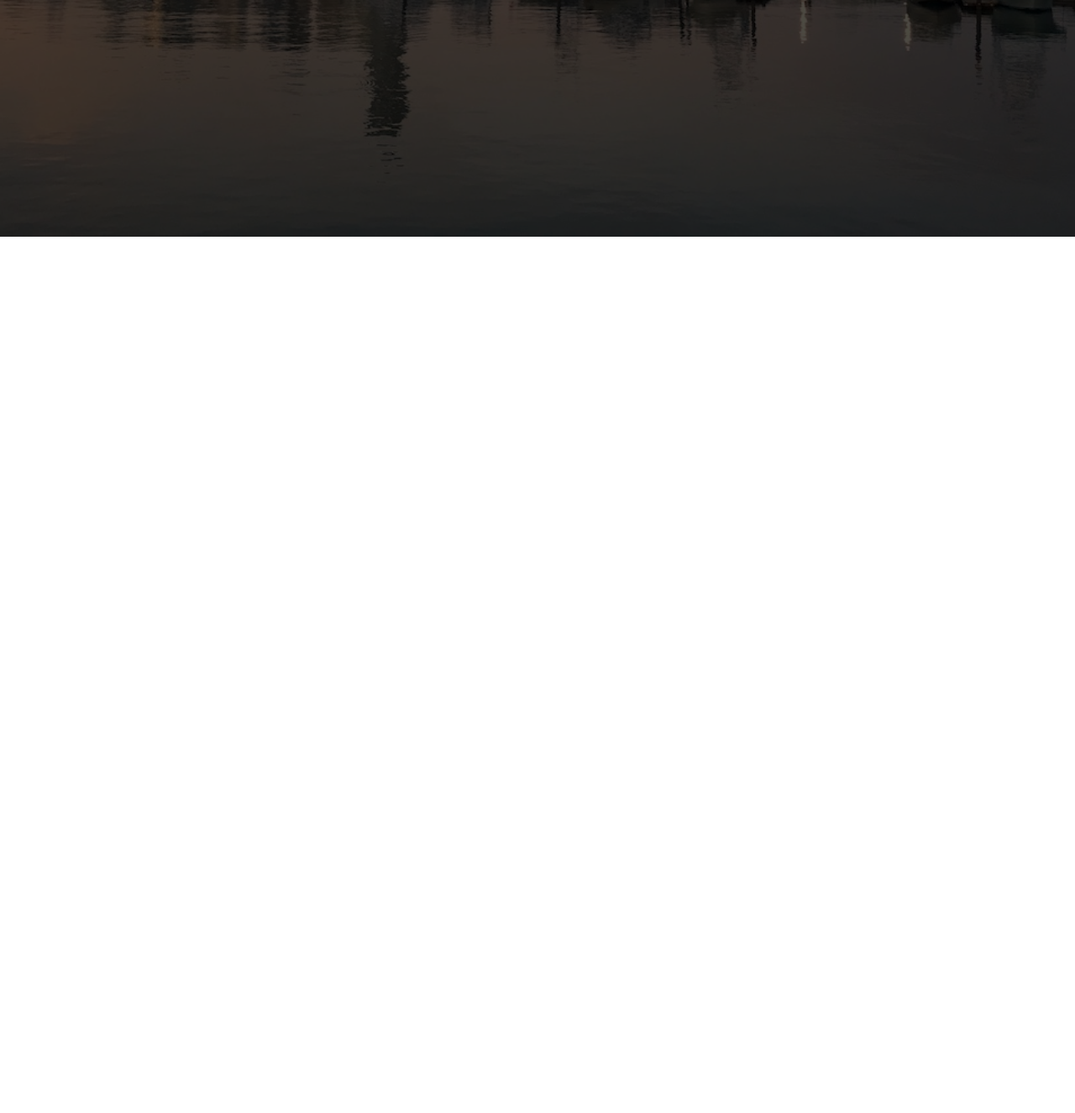
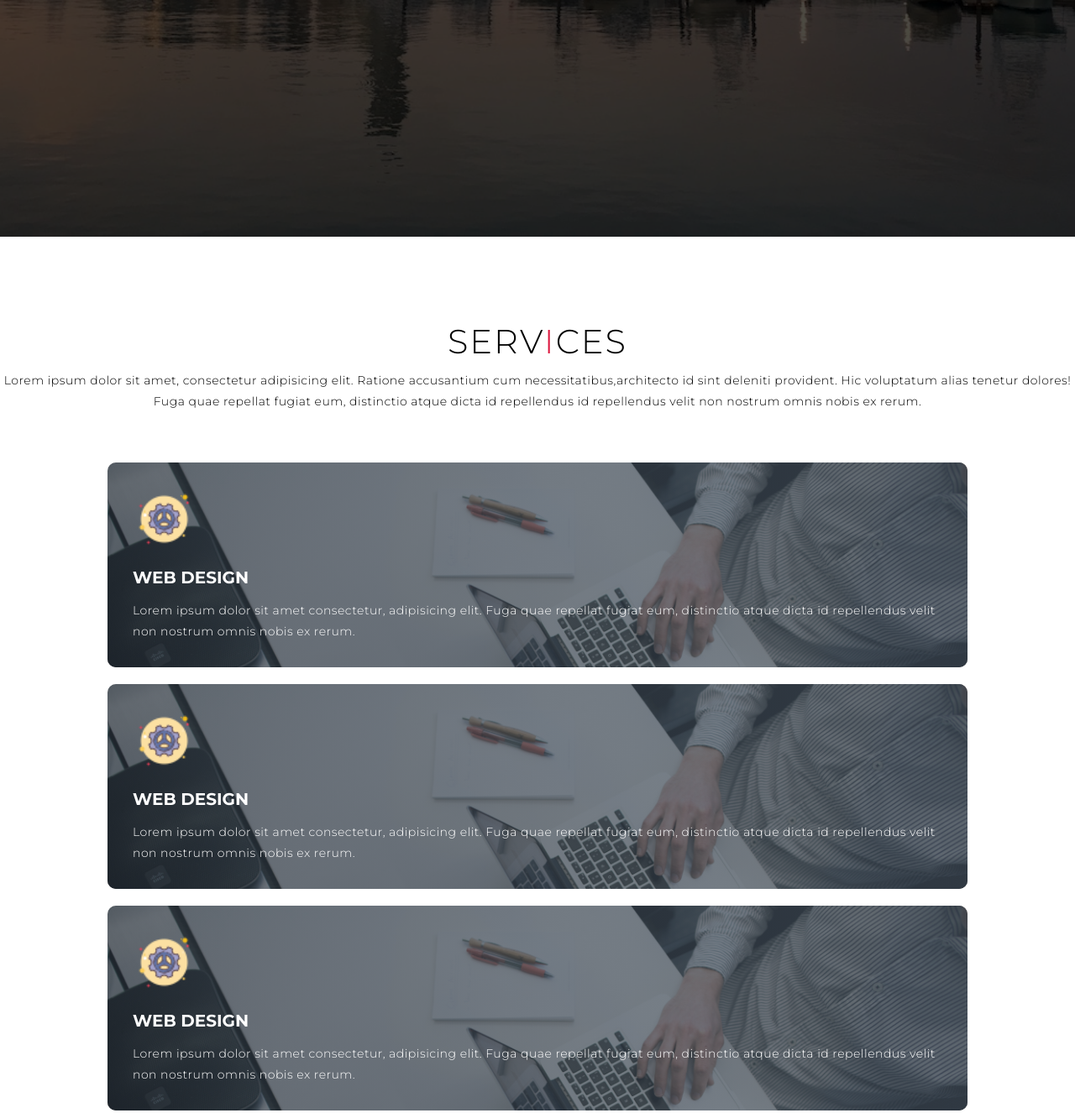
Before and after one commit to Juanerre/Clone-Profesional-profile-Web, a plain HTML site: page index.html in a window 1280 px wide. Shown: the part 518-1844 px from the top of the page at 84% size. Before the commit the page ends 800 px from the top, so only its background shows below. Drawn offline with Linux system fonts and the light colour scheme.

Commit message:
2nd commit services sectios finished

```diff
--- a/index.html
+++ b/index.html
@@ -22,5 +22,38 @@
 
     <!--Hero  Section  -->
 
+<!-- Services section -->
+<section id="services">
+    <div class="services container">
+        <div class="service-top">
+            <h1 class="section-title">Serv<span>i</span>ces</h1>
+            <p>Lorem ipsum dolor sit amet, consectetur adipisicing elit. Ratione accusantium cum necessitatibus,architecto id sint deleniti provident. Hic voluptatum alias tenetur dolores! Fuga quae repellat fugiat eum, distinctio atque dicta id repellendus id repellendus velit non nostrum omnis nobis ex rerum.</p>
+        </div>
+        <div class="service-bottom">
+            <div class="service-item">
+                <div class="icon"><img src="./assets/icons/icons8-gear-50.png" alt="gear image"></div>
+                <h2>Web Design</h2>
+                <p>Lorem ipsum dolor sit amet consectetur, adipisicing elit. Fuga quae repellat fugiat eum, distinctio atque dicta id repellendus velit non nostrum omnis nobis ex rerum.</p>
+            </div>
+            <div class="service-item">
+                <div class="icon"><img src="./assets/icons/icons8-gear-50.png" alt="gear image"></div>
+                <h2>Web Design</h2>
+                <p>Lorem ipsum dolor sit amet consectetur, adipisicing elit. Fuga quae repellat fugiat eum, distinctio atque dicta id repellendus velit non nostrum omnis nobis ex rerum.</p>
+            </div>
+            <div class="service-item">
+                <div class="icon"><img src="./assets/icons/icons8-gear-50.png" alt="gear image"></div>
+                <h2>Web Design</h2>
+                <p>Lorem ipsum dolor sit amet consectetur, adipisicing elit. Fuga quae repellat fugiat eum, distinctio atque dicta id repellendus velit non nostrum omnis nobis ex rerum.</p>
+            </div>
+            <div class="service-item">
+                <div class="icon"><img src="./assets/icons/icons8-gear-50.png" alt="gear image"></div>
+                <h2>Web Design</h2>
+                <p>Lorem ipsum dolor sit amet consectetur, adipisicing elit. Fuga quae repellat fugiat eum, distinctio atque dicta id repellendus velit non nostrum omnis nobis ex rerum.</p>
+            </div>
+        </div>
+    </div>
+</section>
+<!-- End Services section -->
+
 </body>
 </html>
--- a/style.css
+++ b/style.css
@@ -22,6 +22,21 @@ a {
     display: flex;
     align-items: center;
     justify-content: center;
+}
+
+img {
+    height: 100%;
+    width: 100%;
+    object-fit: cover;
+}
+
+p {
+    color: black;
+    font-size: 1.4rem;
+    margin-top: 5px;
+    line-height: 2.5rem;
+    font-weight: 300;
+    letter-spacing: 0.05rem;
 }
 
 /* herro section */
@@ -116,7 +131,88 @@ a {
     background-color: crimson;
 }
 
+/* Services section */
 
+#services .services {
+    flex-direction: column;
+    text-align: center;
+    max-width: 1500px;
+    margin: 0 auto;
+    padding: 100px 0;
+}
+
+#services .section-title {
+    font-size: 4rem;
+    font-weight: 300;
+    color:black;
+    margin-bottom: 10px;
+    text-transform: uppercase;
+    letter-spacing: 0.2rem;
+    text-align: center;
+}
+
+#services .section-title span {
+    color: crimson;
+}
+
+#services .service-bottom {
+    display: flex;
+    align-items: center;
+    justify-content: center;
+    flex-wrap: wrap;
+    margin-top: 50px;
+}
+
+#services .service-item {
+    flex-basis: 80%;
+    display: flex;
+    align-items: flex-start;
+    justify-content: center;
+    flex-direction: column;
+    padding: 30px;
+    border-radius: 10px;
+    background-image: url(./assets/img/tyler-franta-iusJ25iYu1c-unsplash.jpg);
+    background-size: cover;
+    margin: 10px 5%;
+    position: relative;
+    z-index: 1;
+    overflow: hidden;
+}
+
+#services .service-item::after {
+    content: '';
+    position: absolute;
+    left: 0;
+    top: 0;
+    height: 100%;
+    width: 100%;
+    background-image:linear-gradient(60deg, #29323c 0%, #485563 100%);
+    opacity: 0.7;
+    z-index: -1;
+}
+
+#services .service-bottom .icon {
+    height: 75px;
+    width: 75px;
+    margin-bottom: 20px;
+}
+
+#services .service-item h2 {
+    font-size: 2rem;
+    color: white;
+    margin-bottom: 10px;
+    text-transform: uppercase;
+}
+
+#services .service-item p {
+    color: white;
+    text-align: left;
+}
+
+
+
+
+/* End Services section */
 
 /* end Hero section */
 
```
Also changed, not shown: assets/icons/icons8-gear-50.png (added), assets/icons/icons8-instagram-old-50.png (added), assets/icons/icons8-linkedin-50.png (added), assets/icons/icons8-twitter-50.png (added), assets/icons/icons8-whatsapp-50.png (added), assets/icons/icons8-whatsapp.svg (added), assets/img/tyler-franta-iusJ25iYu1c-unsplash.jpg (added), 2 other files.
